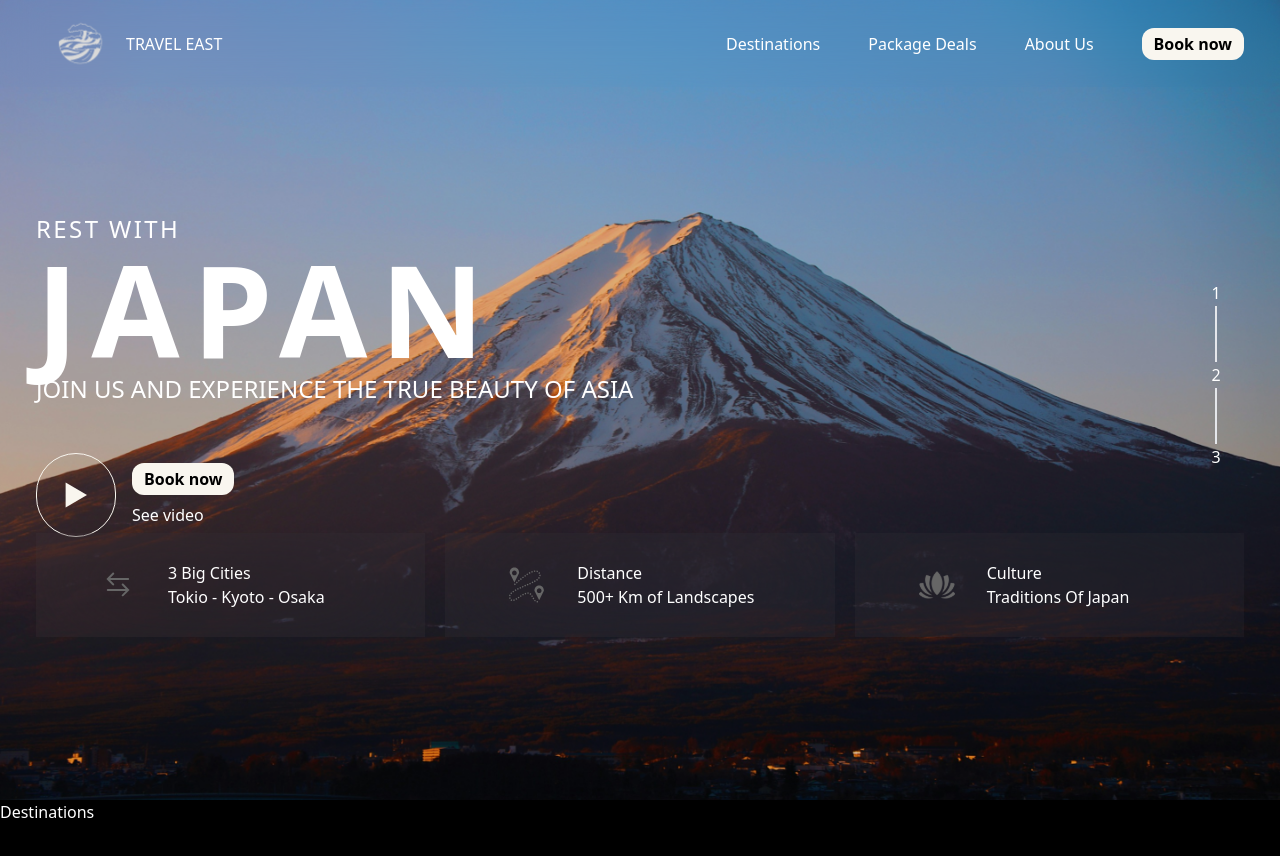
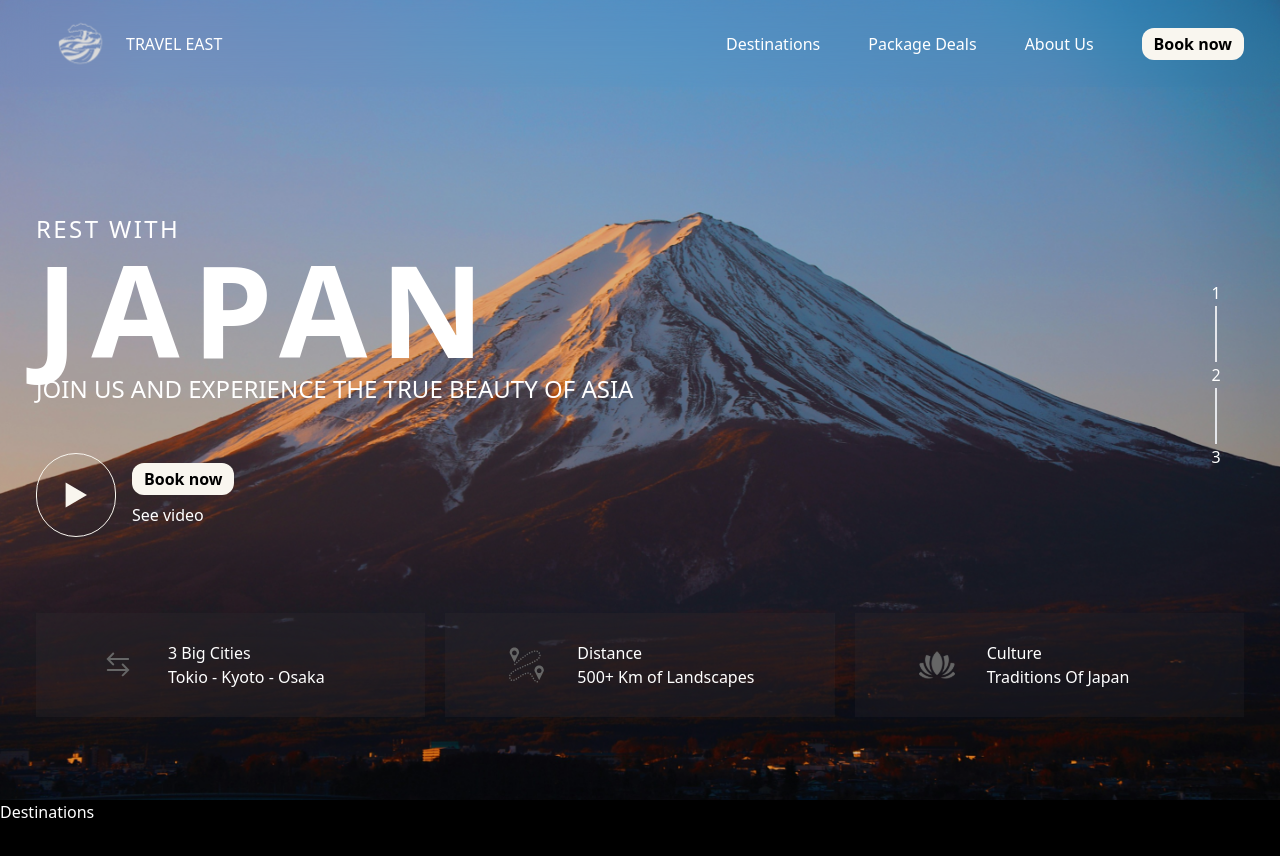
Before and after one commit to Ostashevskyi/Travel-East, a React (Vite) app: page / in a window 1280 px wide. Shown: the top 856 px of the page. After the commit the page ends 824 px from the top, so only its background shows below. Built offline with nearby package versions, Linux system fonts and the light colour scheme.

Commit message:
end test / complete fix

```diff
--- a/src/sections/Destinations.tsx
+++ b/src/sections/Destinations.tsx
@@ -1,5 +1,5 @@
 const Destinations = () => {
-  return <div className="h-screen">Destinations</div>;
+  return <div className="">Destinations</div>;
 };
 
 export default Destinations;
--- a/src/sections/Hero.tsx
+++ b/src/sections/Hero.tsx
@@ -84,7 +84,7 @@ const Hero = () => {
             </div>
           </div>
         </div>
-        <div id="hero-cards" className="relative max-md:top-[10%]">
+        <div id="hero-cards" className="relative top-[10%] md:max-lg:top-0">
           <section className="flex gap-5 max-md:flex-col">
             {hero.cards.map((card, i) => (
               <HeroCard key={hero.cards[i].title} card={card} />
```
